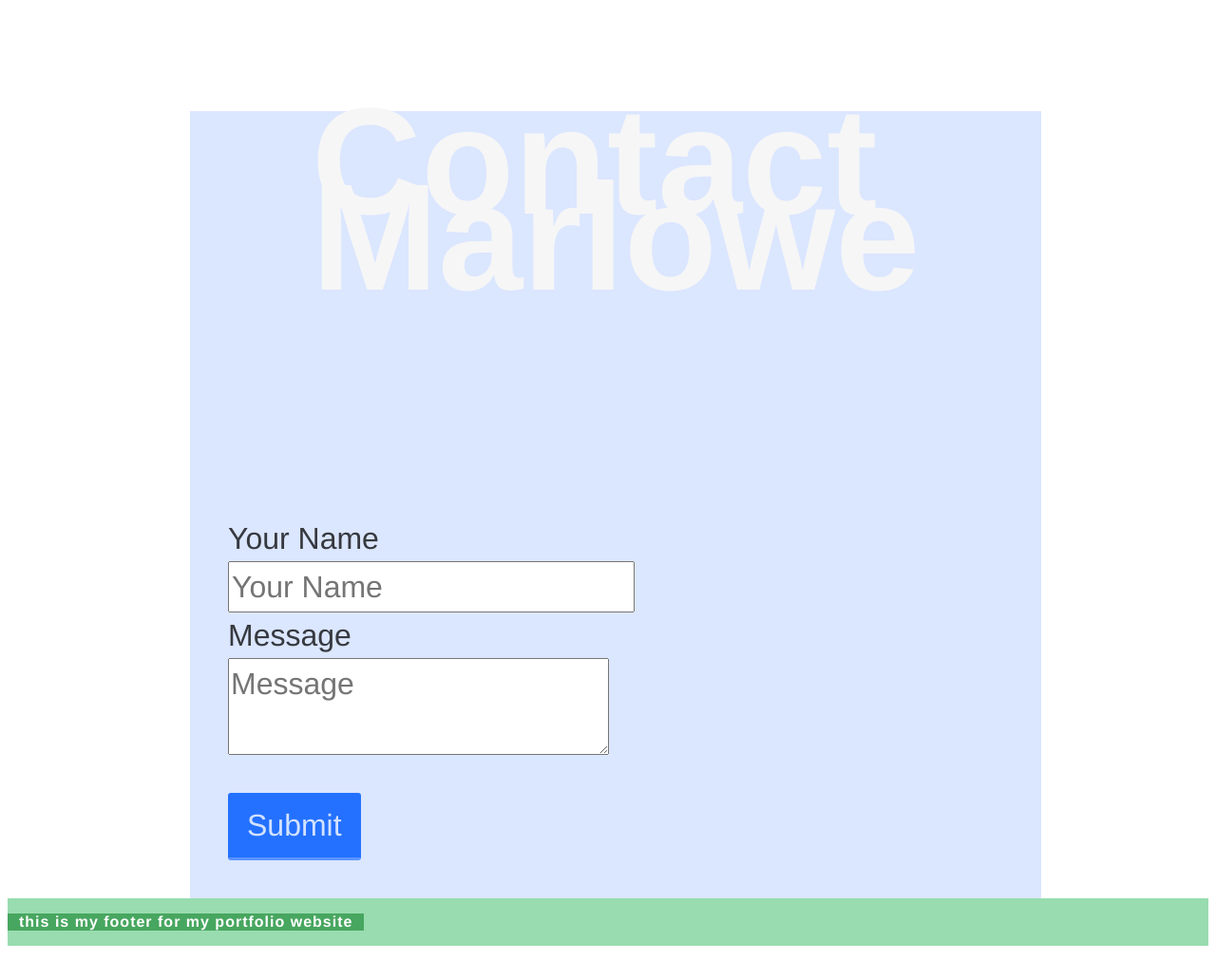
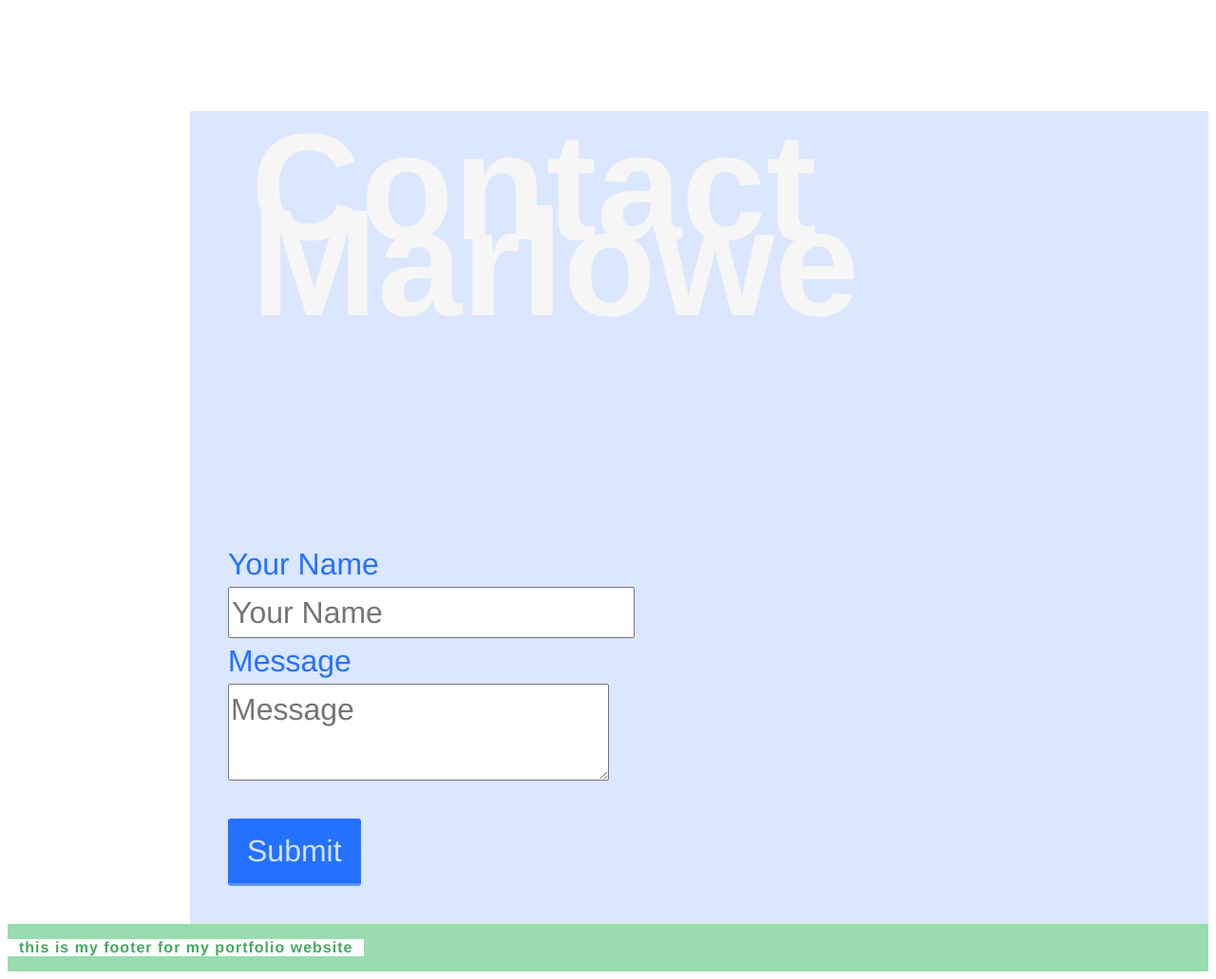
Before and after one commit to MarloweCrosland/marlowesPortfolio, a plain HTML site: page index.html in a window 1280 px wide. Shown: the part 1043-2074 px from the top of the page at 95% size. Before the commit the page ends 2047 px from the top, so only its background shows below. Drawn offline with Linux system fonts and the light colour scheme.

Commit message:
add footerSTYLE

```diff
--- a/assets/stylesheet.css
+++ b/assets/stylesheet.css
@@ -189,6 +189,7 @@ header nav ul div a:hover{
     max-width: 70vw;
     margin-top: 15vh;
     margin-left: 15vw;
+    min-width: fit-content;
 
 
 
@@ -198,7 +199,9 @@ header nav ul div a:hover{
 .contact-info h2 {
     color: var(--heading-color);
     align-items: center;
-    margin-left: 10vw;
+    margin-top: 20vh;
+    margin-left: 5vw;
+    margin-right: 5vw;
     font-size: 10rem;
     line-height: .5;
     position: relative;
@@ -209,8 +212,9 @@ header nav ul div a:hover{
 #contact-form {
 
     font-family: 'Franklin Gothic Medium', 'Arial Narrow', Arial, sans-serif;
-    color: var(--transparent-blk);
-
+    color: #2471FF;
+    background-color: transparent;
+    margin-right: 15px;
 }
 
 
@@ -263,8 +267,8 @@ footer img {
 
 
 footer p{
-    color: #fff;
-    background-color: #47a65f;
+    color: #47a65f;
+    background-color: #fff;
     display: inline-block;
     font-family:'Franklin Gothic Medium', 'Arial Narrow', Arial, sans-serif;
     justify-content: space-evenly;
```
